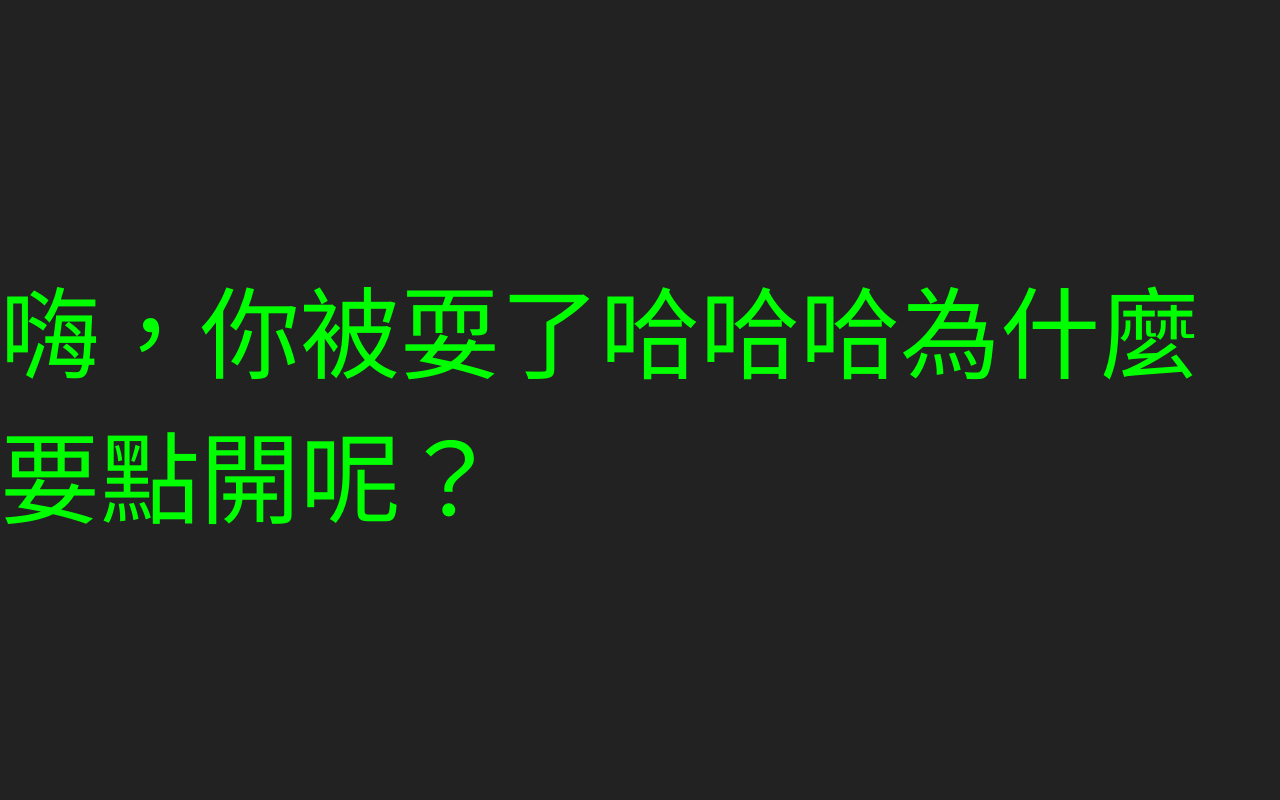
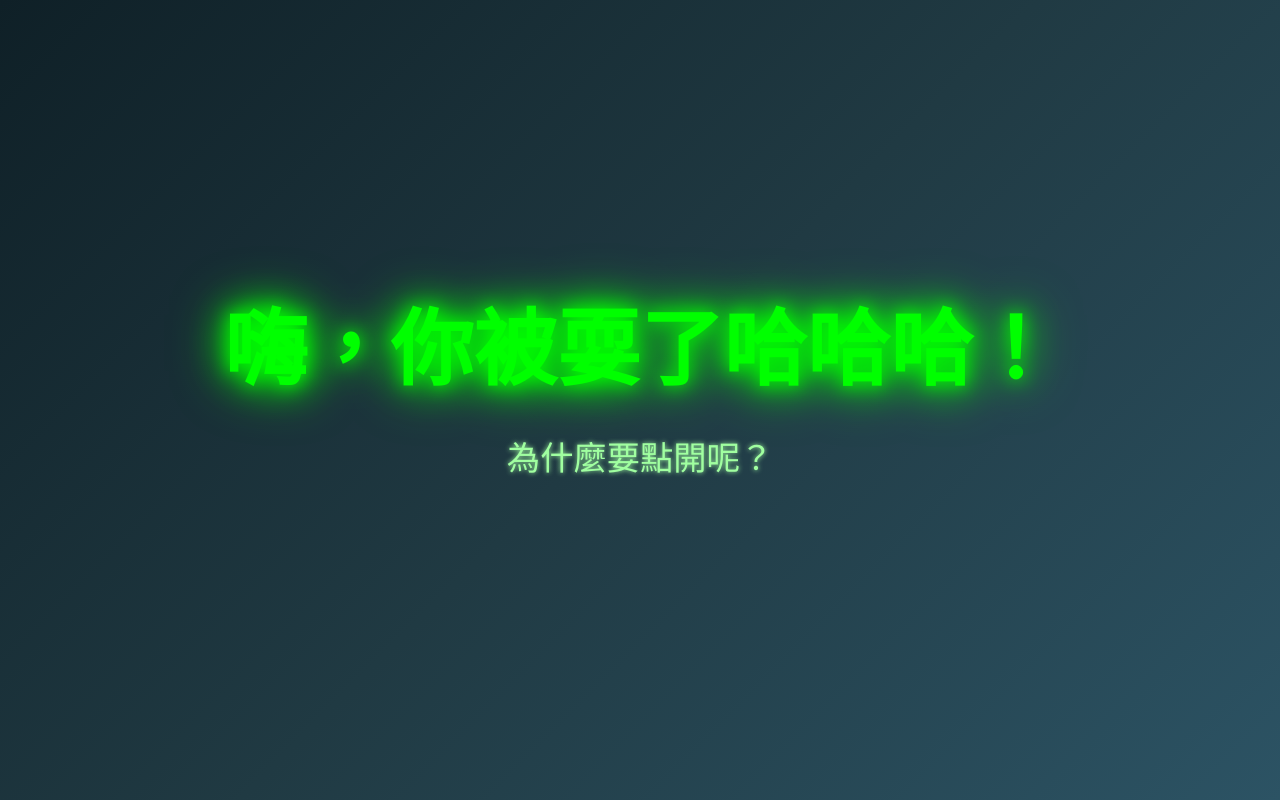
Before and after one commit to PIMQ-Benson/FUN-HI-SITE, a plain HTML site: page index.html in a window 1280 px wide. Drawn offline with Linux system fonts and the light colour scheme.

Commit message:
Update index.html

```diff
--- a/index.html
+++ b/index.html
@@ -4,21 +4,69 @@
     <meta charset="UTF-8" />
     <title>惡搞網站</title>
     <style>
+        @import url('https://fonts.googleapis.com/css2?family=Comic+Neue:wght@700&display=swap');
+
         body {
+            margin: 0;
+            height: 100vh;
             display: flex;
-            height: 100vh;
-            margin: 0;
             justify-content: center;
             align-items: center;
-            background-color: #222;
-            color: #0f0;
-            font-size: 100px;
-            font-family: 'Arial Black', Gadget, sans-serif;
+            background: linear-gradient(135deg, #0f2027, #203a43, #2c5364);
+            color: #00ff00;
+            font-family: 'Comic Neue', cursive, 'Arial Black', Gadget, sans-serif;
             user-select: none;
+            overflow: hidden;
+        }
+
+        .container {
+            text-align: center;
+            max-width: 90vw;
+            animation: pulse 2s infinite alternate;
+        }
+
+        h1 {
+            font-size: 5rem;
+            margin: 0 0 20px 0;
+            text-shadow: 0 0 10px #00ff00, 0 0 20px #00ff00, 0 0 30px #00ff00;
+            animation: glow 3s ease-in-out infinite;
+        }
+
+        p {
+            font-size: 2rem;
+            color: #a0ffa0;
+            text-shadow: 0 0 5px #a0ffa0;
+            animation: floatText 4s ease-in-out infinite;
+        }
+
+        @keyframes pulse {
+            0% { transform: scale(1); }
+            100% { transform: scale(1.05); }
+        }
+
+        @keyframes glow {
+            0%, 100% {
+                text-shadow: 0 0 10px #00ff00, 0 0 20px #00ff00, 0 0 30px #00ff00;
+            }
+            50% {
+                text-shadow: 0 0 20px #00ff00, 0 0 40px #00ff00, 0 0 60px #00ff00;
+            }
+        }
+
+        @keyframes floatText {
+            0%, 100% {
+                transform: translateY(0);
+            }
+            50% {
+                transform: translateY(-10px);
+            }
         }
     </style>
 </head>
 <body>
-    嗨，你被耍了哈哈哈為什麼要點開呢？
+    <div class="container">
+        <h1>嗨，你被耍了哈哈哈！</h1>
+        <p>為什麼要點開呢？</p>
+    </div>
 </body>
 </html>
```
